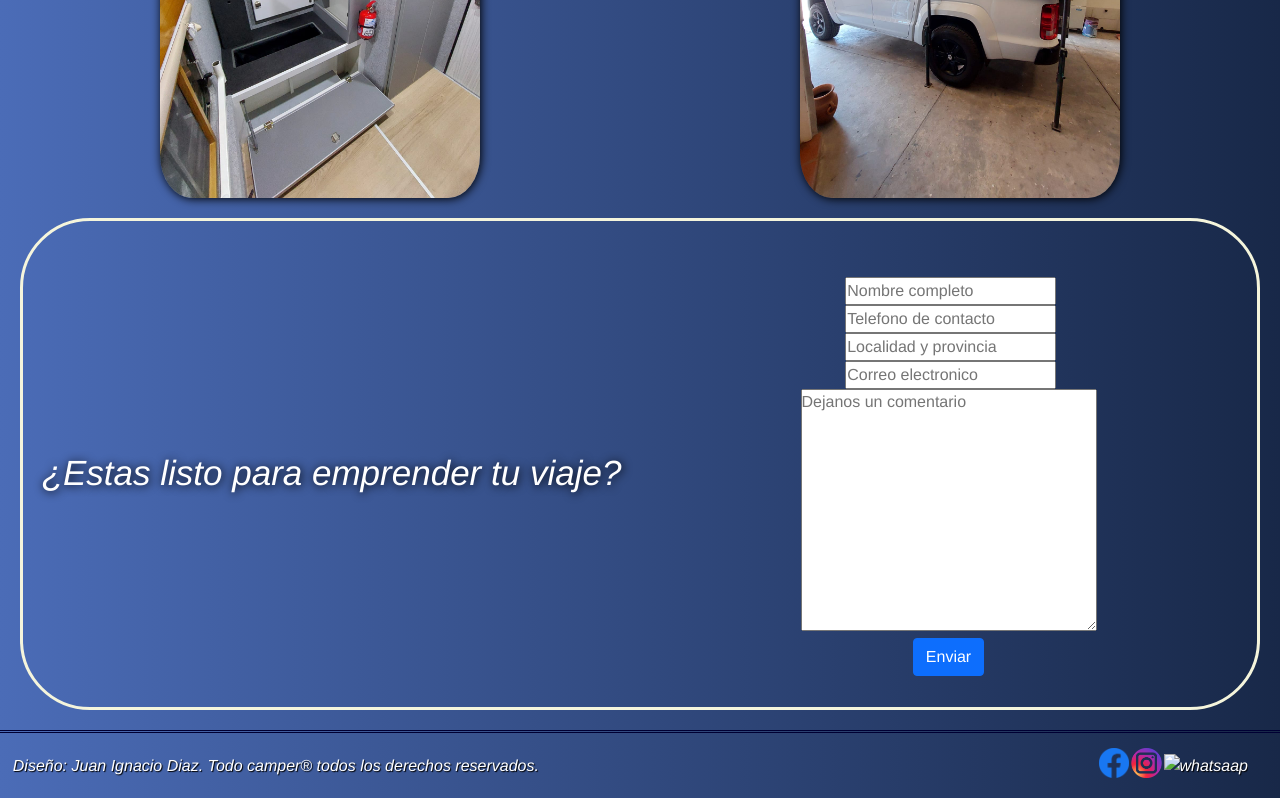
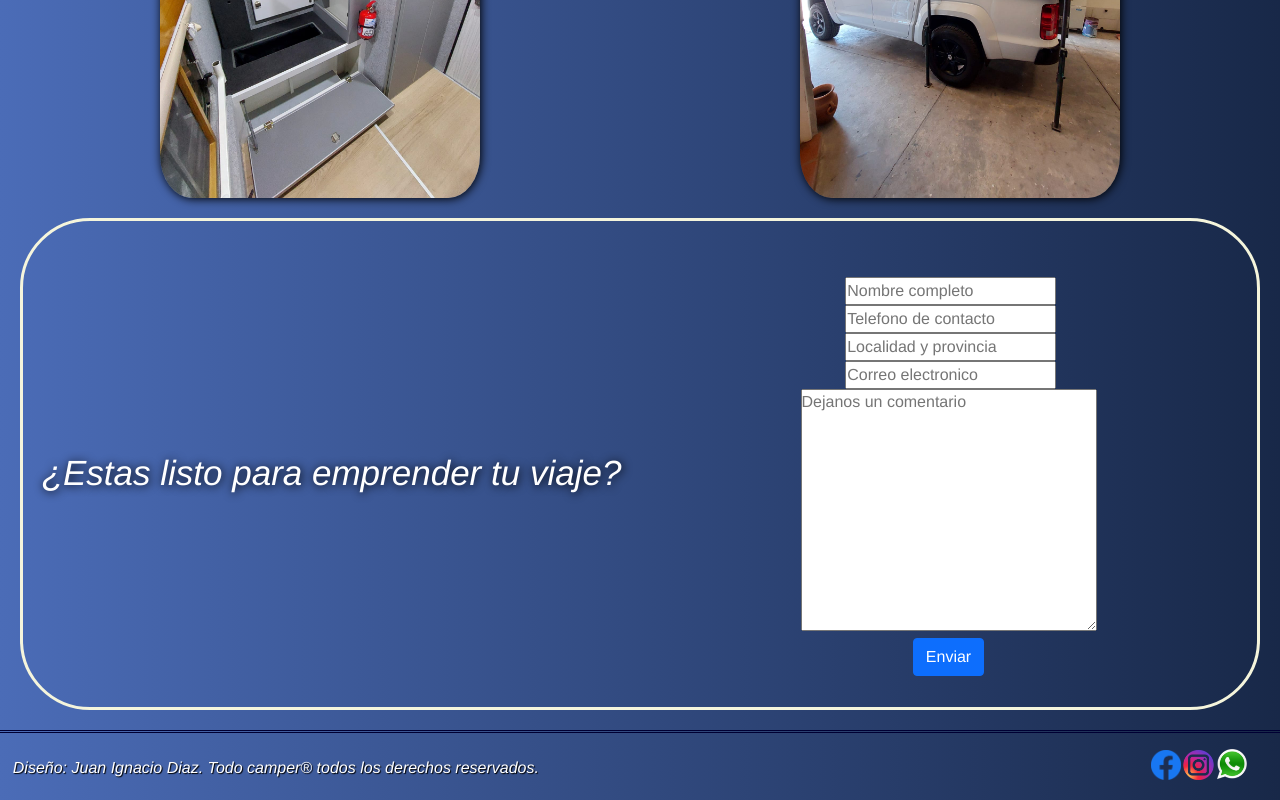
Before and after one commit to JuanDiaz1994/proyecto-camper, a website: page index.html in a window 1280 px wide. Shown: the part 1135-1935 px from the top of the page. Drawn offline with nearby package versions, Linux system fonts and the light colour scheme; the site is published under a folder, as on GitHub Pages, so addresses that start at the root find nothing.

Commit message:
corrigiendo detalles

```diff
--- a/index.html
+++ b/index.html
@@ -134,7 +134,7 @@
             <a href="https://www.instagram.com/marcos_rioo" target="_blank">
                 <img src="./imagenes/instagram-removebg-preview.png" width="35"></a>
             <a href="https://wa.me/+5401135953213" target="_blank">
-                <img src="/imagenes/whatsaap.png" alt="whatsaap"   width="32">
+                <img src="./imagenes/whatsaap.png" alt="whatsaap"   width="32">
             </a>
         </Div>
     </footer>
```
